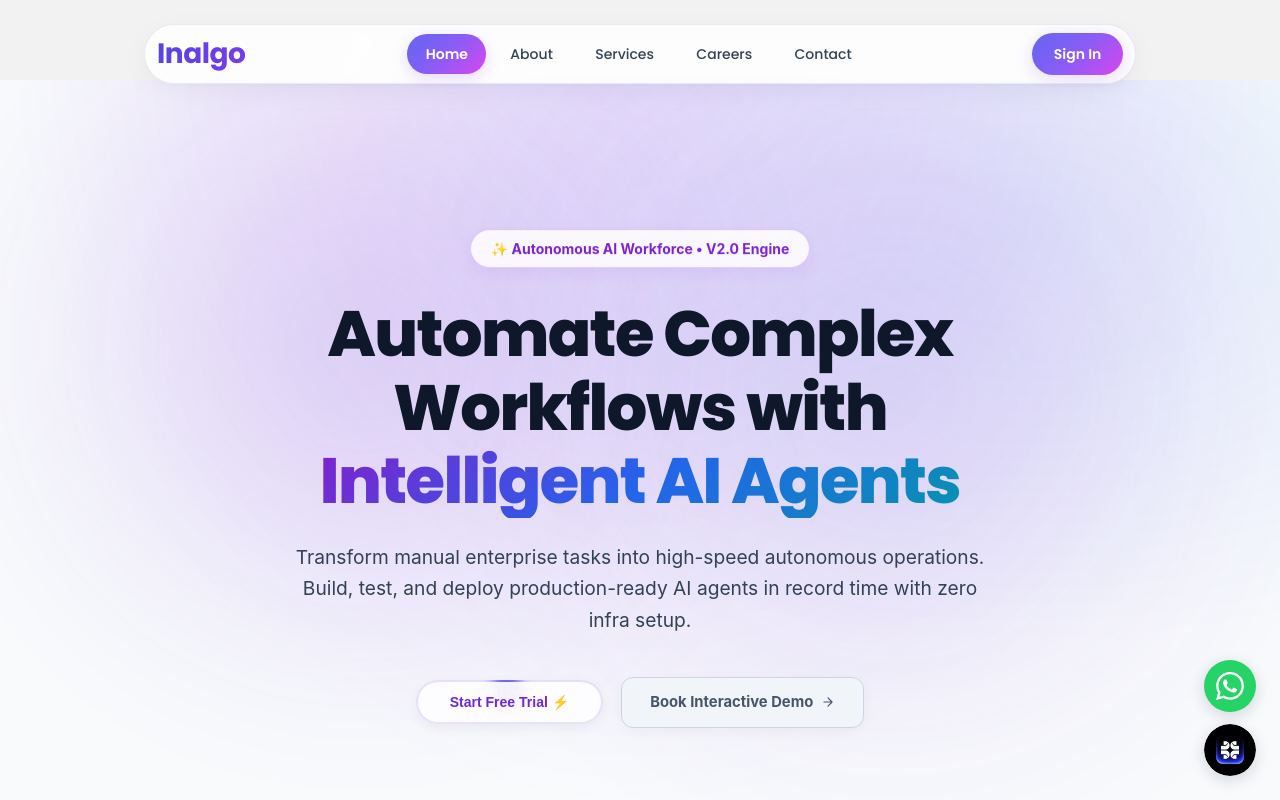
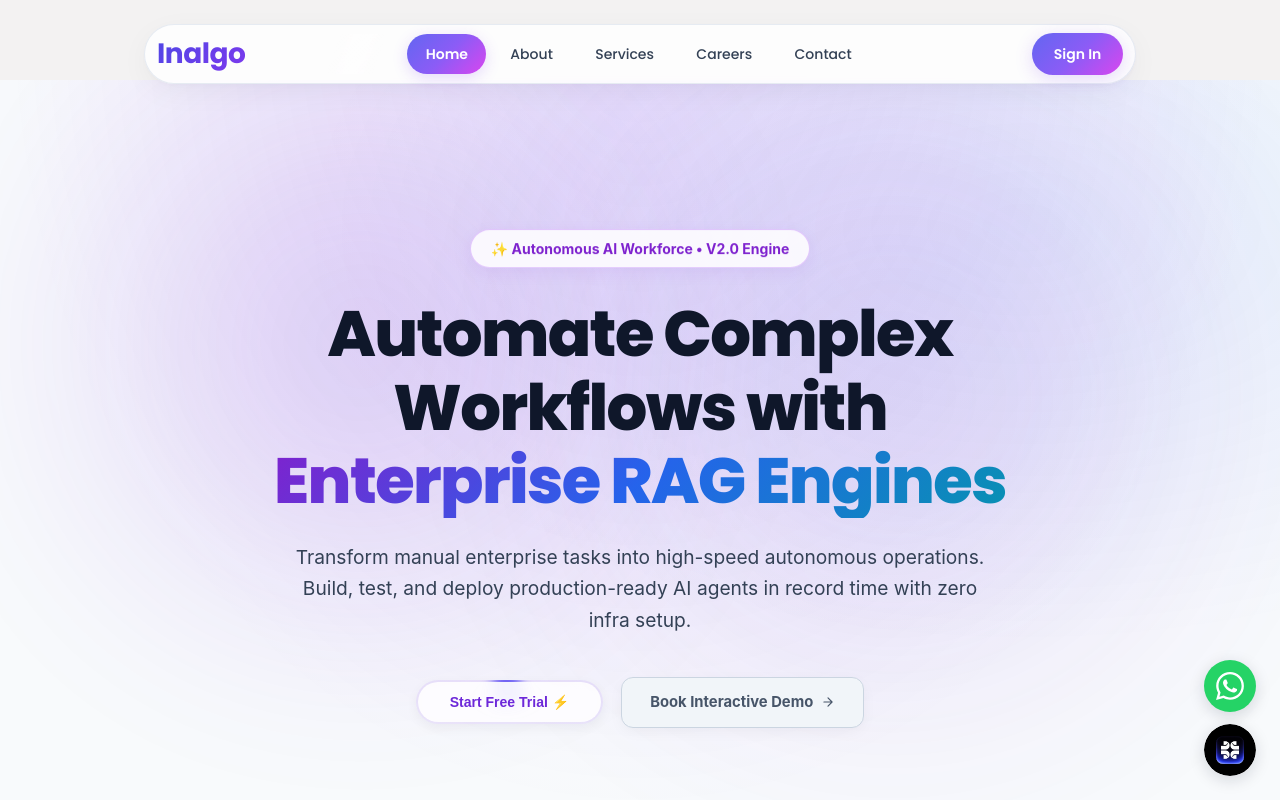
Before and after one commit to anmolmishra09/inalgo.tech, a React (Create React App) app in the folder client/: page / in a window 1280 px wide. Shown: the top 800 px of the page. Built offline with nearby package versions, Linux system fonts and the light colour scheme; no server answers; the HTML template or start-up script is replaced by a standard one.

Commit message:
Update home page

```diff
--- a/client/src/pages/Home.js
+++ b/client/src/pages/Home.js
@@ -1,4 +1,4 @@
-import React, { useRef } from 'react';
+import React, { useState, useEffect, useRef } from 'react';
 import './Home.css';
 
 // Component Imports
@@ -17,6 +17,14 @@ import LogoMarquee from '../components/LogoMarquee';
 import demoVideo from '../images/download.mp4';
 import ageniImg from '../images/ageni.jpg';
 
+// Dynamic headline features array
+const ROTATING_FEATURES = [
+  "Intelligent AI Agents",
+  "Autonomous Workflows",
+  "Enterprise RAG Engines",
+  "Multimodal AI Avatars",
+  "Zero-Infra Scaling"
+];
 
 // Hover-to-Play Video Section Component
 const VideoSection = () => {
@@ -184,6 +192,22 @@ const PROCESS_STEPS = [
 ];
 
 function Home() {
+  const [featureIndex, setFeatureIndex] = useState(0);
+  const [fade, setFade] = useState(true);
+
+  useEffect(() => {
+    const timer = setInterval(() => {
+      setFade(false); // Begin fade out
+
+      setTimeout(() => {
+        setFeatureIndex((prevIndex) => (prevIndex + 1) % ROTATING_FEATURES.length);
+        setFade(true); // Fade back in with next text
+      }, 300);
+    }, 3000); // Rotates every 3 seconds
+
+    return () => clearInterval(timer);
+  }, []);
+
   return (
     <div className="home-page">
       {/* Hero Section */}
@@ -198,7 +222,17 @@ function Home() {
             </span>
 
             <h1 className="hero-title">
-              Automate Complex Workflows with <span className="hero-highlight">Intelligent AI Agents</span>
+              Automate Complex Workflows with{" "}
+              <span
+                className="hero-highlight"
+                style={{
+                  opacity: fade ? 1 : 0,
+                  transition: 'opacity 0.3s ease-in-out',
+                  display: 'inline-block'
+                }}
+              >
+                {ROTATING_FEATURES[featureIndex]}
+              </span>
             </h1>
 
             <p className="hero-subtitle">
@@ -377,7 +411,7 @@ function Home() {
       <div className="floating-widgets">
         {/* WhatsApp Icon */}
         <a
-          href="https://wa.me/+91 8787222966"
+          href="https://wa.me/+918787222966"
           target="_blank"
           rel="noopener noreferrer"
           className="floating-btn whatsapp-btn"
```
Lines whose indentation alone changed are shown as unchanged.
